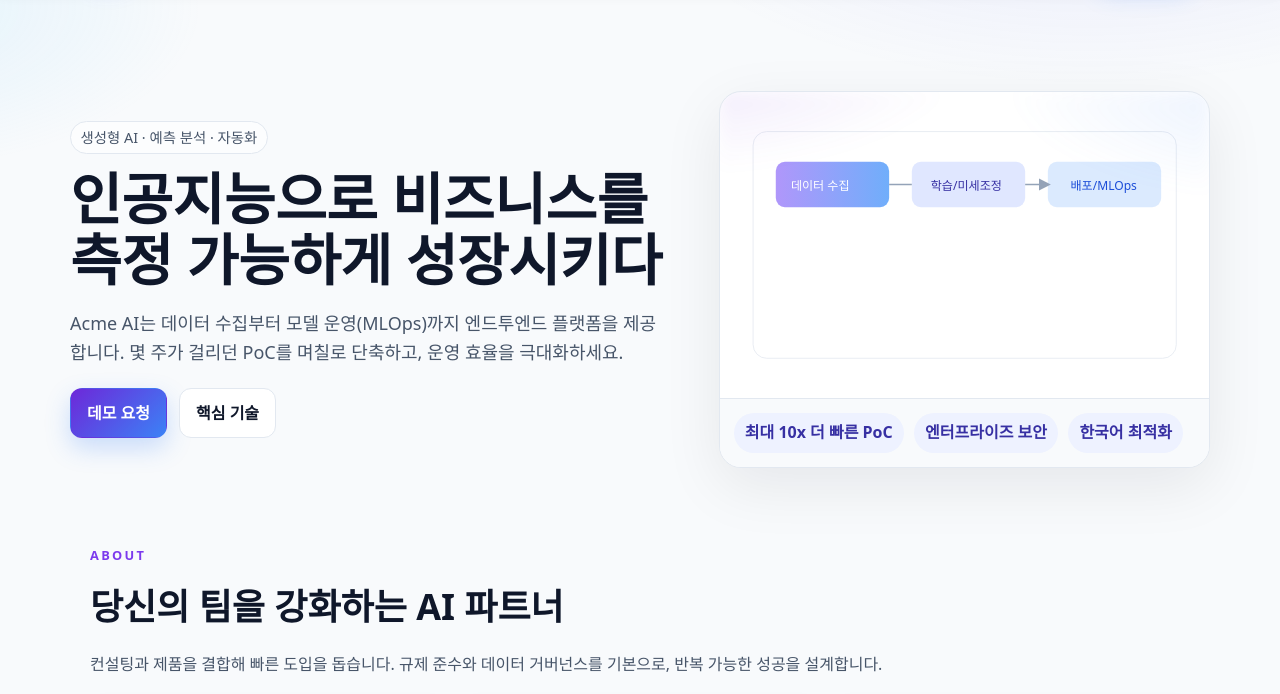
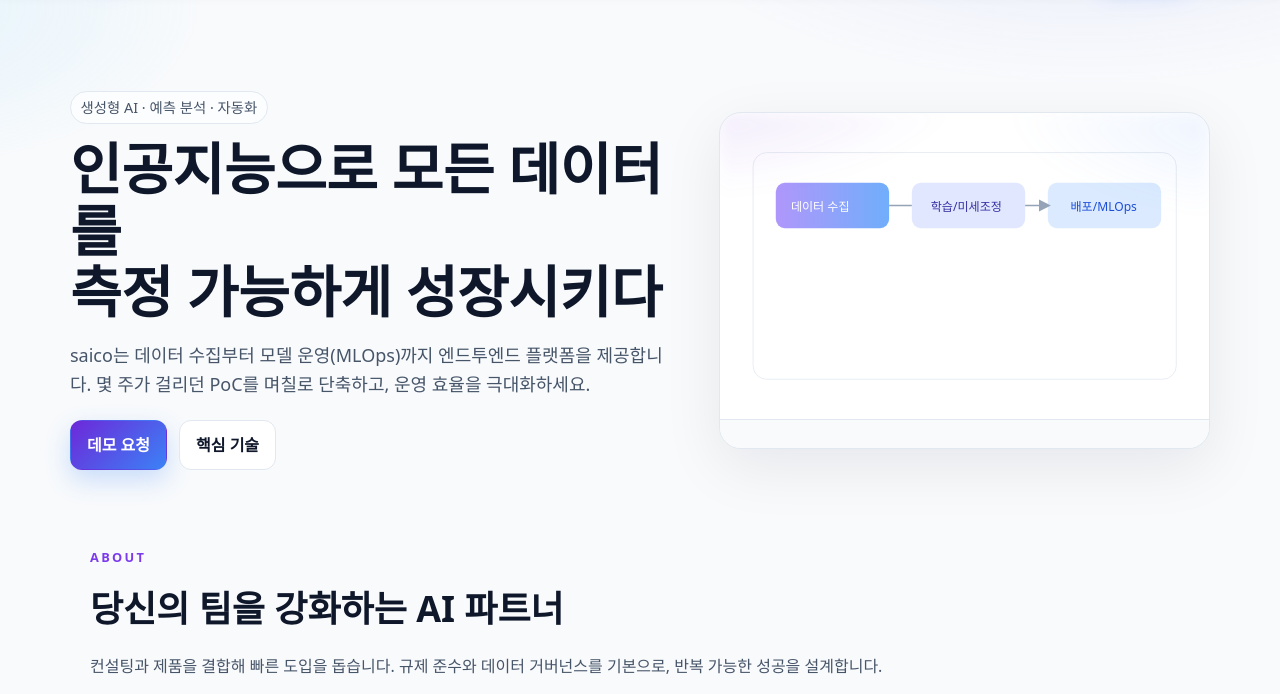
Before and after one commit to hanseong0402/saico, a plain HTML site: page index.html in a window 1280 px wide. Shown: the part 74-768 px from the top of the page. Drawn offline with Linux system fonts and the light colour scheme; a web font is replaced by a local one.

Commit message:
Update index.html

```diff
--- a/index.html
+++ b/index.html
@@ -3,8 +3,8 @@
 <head>
   <meta charset="UTF-8" />
   <meta name="viewport" content="width=device-width, initial-scale=1" />
-  <title>Acme AI | 인공지능으로 비즈니스를 가속하다</title>
-  <meta name="description" content="Acme AI – 예측 분석, 생성형 AI, 자동화로 비즈니스를 가속하는 라이트 톤 기업 웹사이트 템플릿" />
+  <title>saico | 인공지능으로 비즈니스를 가속하다</title>
+  <meta name="description" content="saico – 예측 분석, 생성형 AI, 자동화로 비즈니스를 가속하다다" />
 
   <!-- Fonts -->
   <link rel="preconnect" href="https://fonts.googleapis.com">
@@ -135,8 +135,8 @@
       <div class="hero-grid">
         <div>
           <span class="eyebrow">생성형 AI · 예측 분석 · 자동화</span>
-          <h1>인공지능으로 비즈니스를 <br/>측정 가능하게 성장시키다</h1>
-          <p class="lead">Acme AI는 데이터 수집부터 모델 운영(MLOps)까지 엔드투엔드 플랫폼을 제공합니다. 몇 주가 걸리던 PoC를 며칠로 단축하고, 운영 효율을 극대화하세요.</p>
+          <h1>인공지능으로 모든 데이터를 <br/>측정 가능하게 성장시키다</h1>
+          <p class="lead">saico는 데이터 수집부터 모델 운영(MLOps)까지 엔드투엔드 플랫폼을 제공합니다. 몇 주가 걸리던 PoC를 며칠로 단축하고, 운영 효율을 극대화하세요.</p>
           <div class="hero-cta">
             <a class="btn btn-primary" href="#contact">데모 요청</a>
             <a class="btn btn-ghost" href="#features">핵심 기술</a>
@@ -160,9 +160,6 @@
             </svg>
           </div>
           <div class="badges">
-            <span class="badge">최대 10x 더 빠른 PoC</span>
-            <span class="badge">엔터프라이즈 보안</span>
-            <span class="badge">한국어 최적화</span>
           </div>
         </div>
       </div>
```
